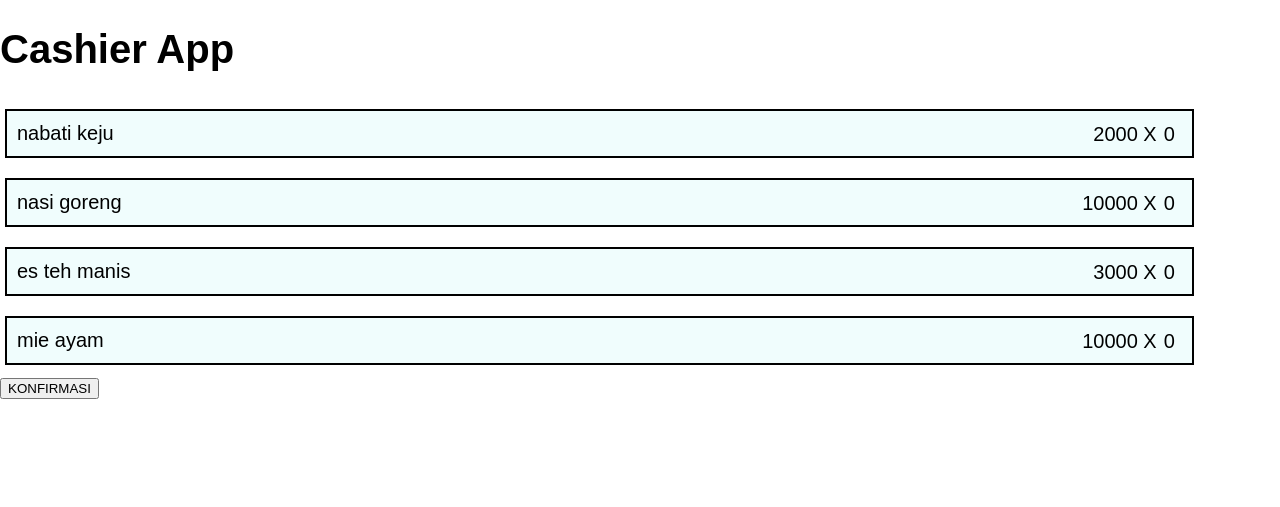
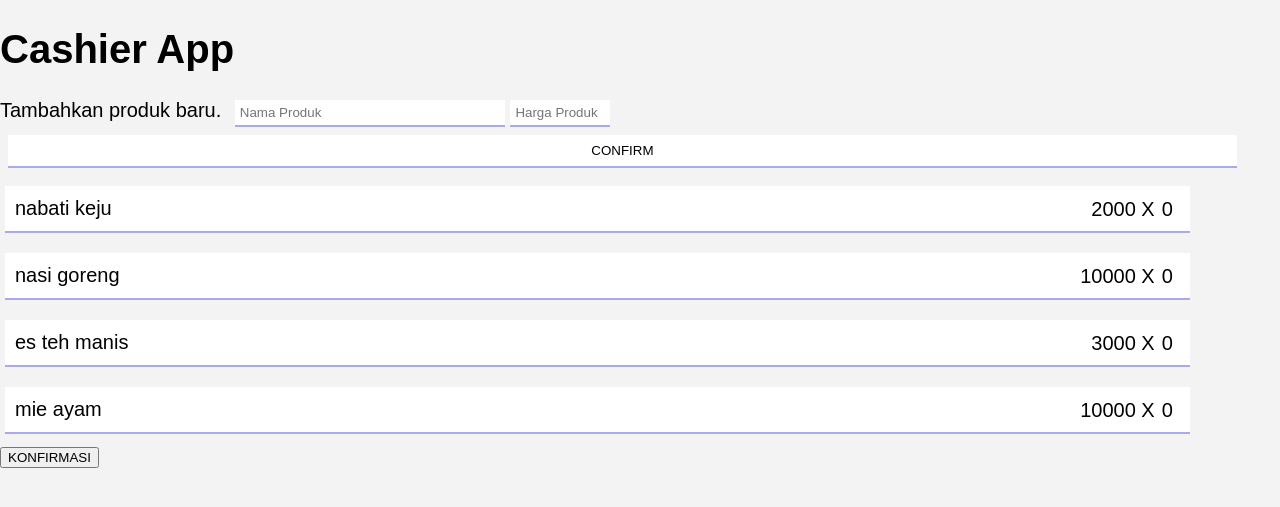
Before and after one commit to 0ppangz/cashier-app, a PHP site: page / in a window 1280 px wide. Shown: the top 507 px of the page. Run offline with PHP 8.4, Linux system fonts and the light colour scheme; data comes from the database, SQL or seed files in the repository.

Commit message:
adding feature to add new products.

```diff
--- a/funcs/main.php
+++ b/funcs/main.php
@@ -28,4 +28,22 @@ if (isset($_POST['productName'], $_POST['price'])) {
   }
 }
 
+// Function to add data from user input to database.
+function addProduct() {
+  global $login;
+  $rslt = [
+     'product' => $_POST['productName'],
+     'price' => $_POST['productPrice']
+    ];
+  $p = $login->prepare("iNSERT INTO lItem
+  (barangJual,harga)
+  VALUES(:product,:price)");
+  if ($p->execute($rslt)) {
+    header('Location: /cashier-app/index.php');
+  }
+}
+
+if (isset($_POST['send'])) {
+  addProduct();
+}
 ?>
--- a/index.php
+++ b/index.php
@@ -16,7 +16,34 @@ $prod = select('select * from lItem');
 <body>
   <div class="container">
     <h1>Cashier App</h1>
-      <ul>
+    <div class="productBox">
+      <form
+        autocomplete="off"
+        action="funcs/main.php"
+        method="post">
+        <label for="namep">Tambahkan produk baru.</label>
+        <input
+          class="namep"
+          placeholder="Nama Produk"
+          type="text"
+          name="productName"
+          id="productName"
+          required="Isi bagian ini" />
+        <input
+          placeholder="Harga Produk"
+          class="price"
+          type="text"
+          name="productPrice"
+          id="productPrice"
+          required="Isi bagian ini" />
+        <input
+          type="submit"
+          name="send"
+          id="send"
+          value="CONFIRM" />
+      </form>
+    </div>
+    <ul>
         <!-- IMPORTANT? pan caranya biar button
         di klik bakal nambah value di input
         hiddennya gimana?
--- a/style/main.css
+++ b/style/main.css
@@ -4,8 +4,38 @@ body {
   margin: 0;
   font-family: Sans-Serif;
   color: #000;
+  background: #f3f3f3;
+  font-size: 20px;
+}
+input {
+  border: none;
+  border-bottom: 2px solid #a9a9ec;
+
+}
+.productBox input[type=submit]:hover {
+  background: #000;
+  color: #f6f6fd;
+}
+.productBox input[type=submit] {
+  width: 96%;
+  margin: 8px;
+  padding: 8px 0;
+  outline: none;
   background: #fff;
-  font-size: 20px;
+}
+.productBox input[type=text] {
+  padding: 5px;
+}
+.productBox .price {
+  width: 90px;
+}
+.namep {
+  width: 260px;
+  margin-left: 8px;
+}
+.btnBox:hover {
+  background: #000;
+  color: #f6f6fd;
 }
 .btnBox {
   display: flex;
@@ -13,9 +43,9 @@ body {
   padding: 5px 10px;
   width: 91%;
   height: 35px;
-  background: #f0fdfd;
+  background: #fff;
   margin: 5px;
-  border: 2px solid #000;
+  border-bottom: 2px solid #a9a9ec;
 
 }
 .btnBox p {
```
